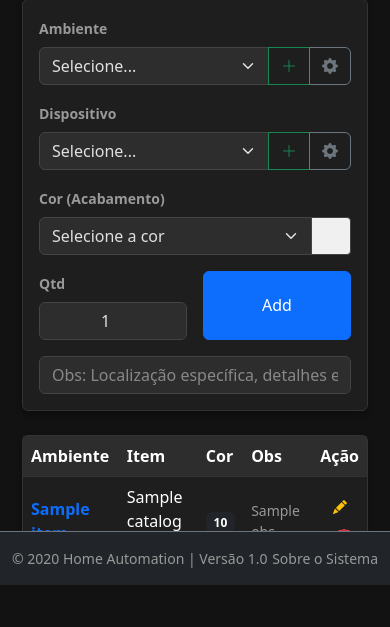
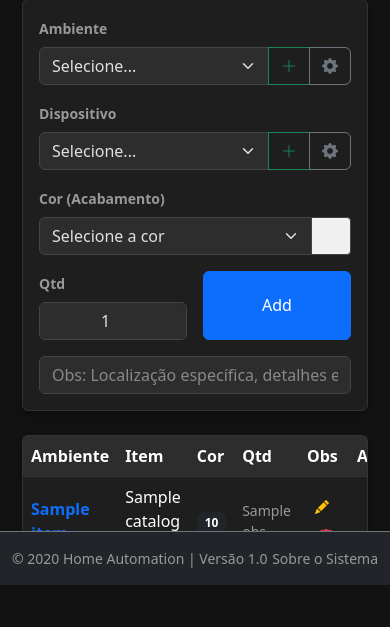
Before and after one commit to maiconferreiraa/consultoria, a Flask app: template templates/gerenciar_projeto.html in a window 390 px wide. Shown: the part 259-886 px from the top of the page. Run offline with Flask 3, Linux system fonts and the light colour scheme; the template is opened without the code that fills it: most values are stand-ins (such as "Sample title", 1, 10 or a date in 2020).

```diff
--- a/templates/gerenciar_projeto.html
+++ b/templates/gerenciar_projeto.html
@@ -410,7 +410,7 @@
         <th>Cor</th>
 
         <!-- MANTIDO: Oculta Qtd em telas pequenas (d-none) para economizar espaço em celular -->
-        <th class="d-none d-md-table-cell">Qtd</th>
+        <th>Qtd</th>
 
         <th>Obs</th>
         <th class="text-end">Ação</th>
```
